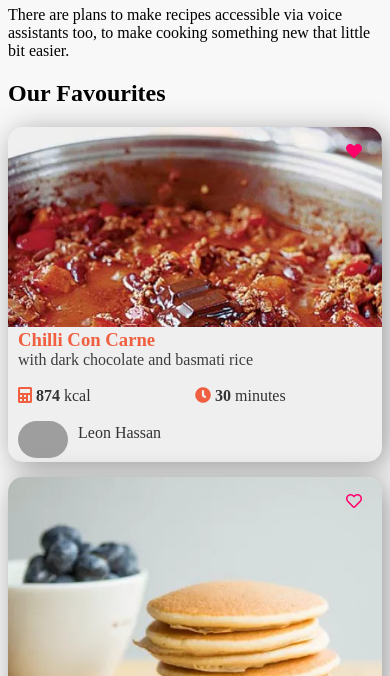
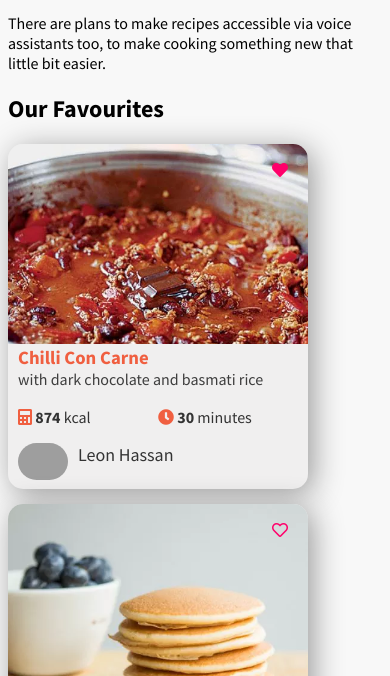
Before and after one commit to Leoooob/Recipe_Depot, a website: page root/index.html in a window 390 px wide. Shown: the part 107-783 px from the top of the page. Drawn offline with Linux system fonts and the light colour scheme; grey boxes are pictures that could not be loaded.

Commit message:
small style changes

```diff
--- a/root/css/style.css
+++ b/root/css/style.css
@@ -1,3 +1,10 @@
+@font-face {
+  font-family: 'SourceSans';
+  src: url("../assets/fonts/SourceSansVariable-Roman.ttf") format("truetype"); }
+
+html {
+  font-family: 'SourceSans', sans-serif; }
+
 h1 {
   margin: 5px 0;
   color: #f05f40; }
@@ -9,13 +16,13 @@ body {
   display: grid;
   grid-gap: 15px 10px;
   color: #f05f40;
-  grid-template-columns: 1fr 1fr 1fr; }
+  grid-template-columns: repeat(3, 300px); }
   @media screen and (max-width: 800px) {
     .grid-container {
-      grid-template-columns: 1fr 1fr; } }
+      grid-template-columns: repeat(2, 300px); } }
   @media screen and (max-width: 500px) {
     .grid-container {
-      grid-template-columns: 1fr; } }
+      grid-template-columns: 300px; } }
   .grid-container .newCard {
     display: grid;
     position: relative;
@@ -72,9 +79,10 @@ body {
         display: grid;
         grid-template-rows: auto max-content; }
         .grid-container .newCard .cardAuthor .authorDetails p {
-          margin: 0; }
+          margin: 0;
+          font-size: 18px; }
         .grid-container .newCard .cardAuthor .authorDetails .authorName {
-          align-self: center; }
+          align-self: end; }
         .grid-container .newCard .cardAuthor .authorDetails .authorSocials {
           cursor: pointer; }
   .grid-container .recipe-card {
--- a/root/scss/main.scss
+++ b/root/scss/main.scss
@@ -1,3 +1,12 @@
+@font-face {
+  font-family: 'SourceSans';
+  src: url('../assets/fonts/SourceSansVariable-Roman.ttf') format('truetype');
+}
+
+html {
+  font-family: 'SourceSans', sans-serif;
+}
+
 h1 {
   margin: 5px 0;
   color: #f05f40;
@@ -11,14 +20,17 @@ body {
   display: grid;
   grid-gap: 15px 10px;
   color: #f05f40;
-  grid-template-columns: 1fr 1fr 1fr;
+  //grid-template-columns: 1fr 1fr 1fr;
+  grid-template-columns: repeat(3, 300px);
 
   @media screen and (max-width: 800px) {
-    grid-template-columns: 1fr 1fr;
+    //grid-template-columns: 1fr 1fr;
+    grid-template-columns: repeat(2, 300px);
   }
 
   @media screen and (max-width: 500px) {
-    grid-template-columns: 1fr;
+    //grid-template-columns: 1fr;
+    grid-template-columns: 300px;
   }
 
   .newCard {
@@ -107,10 +119,11 @@ body {
 
         p {
           margin: 0;
+          font-size: 18px;
         }
 
         .authorName {
-          align-self: center;
+          align-self: end;
         }
 
         .authorSocials {
```
Also changed, not shown: dist/css/style.css.
